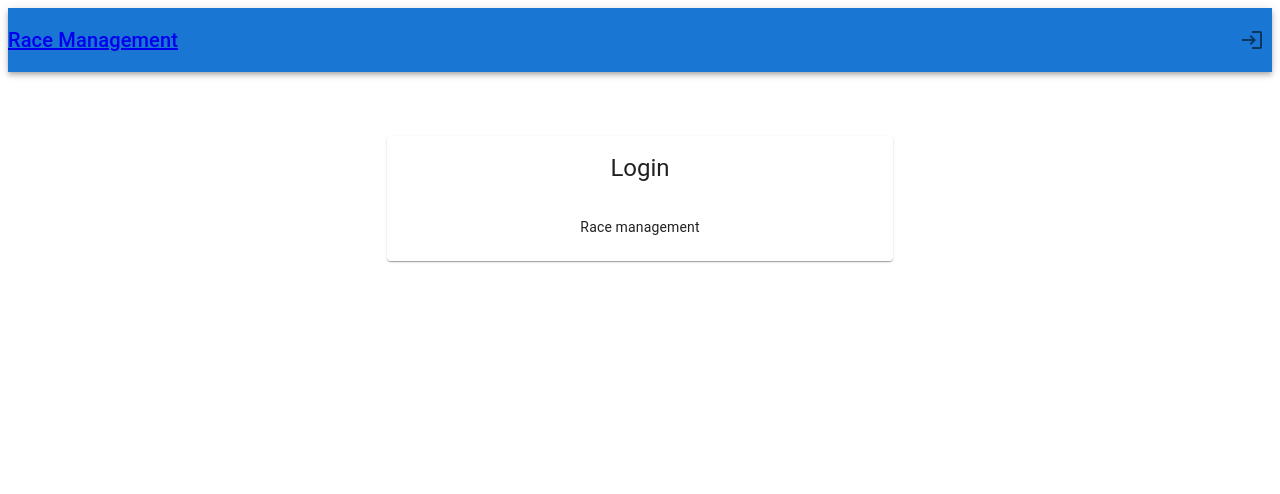
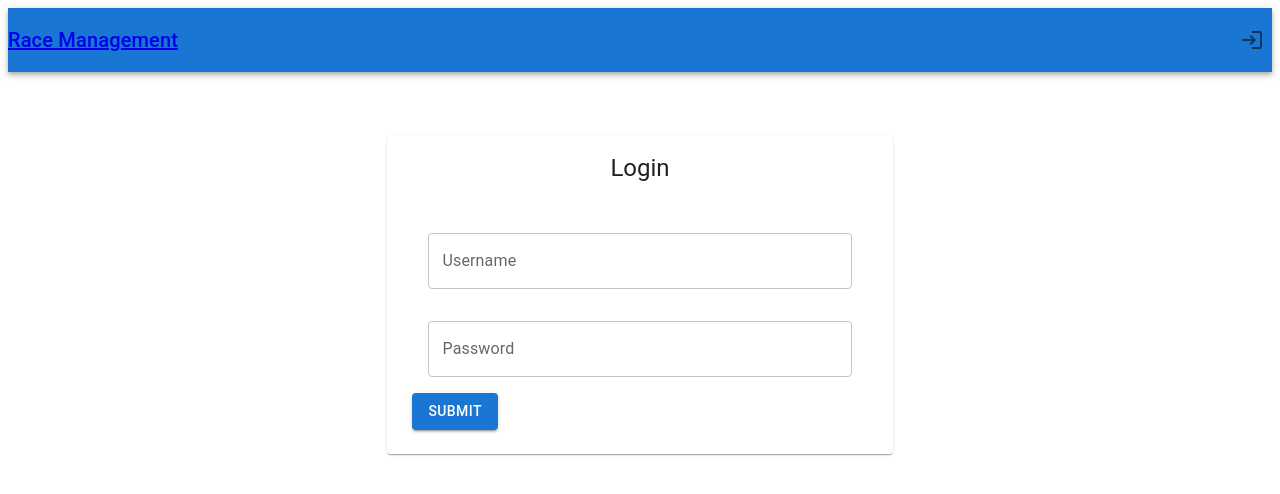
Before and after one commit to teddycrane/race-management-ui, a React (Create React App) app: page /login in a window 1280 px wide. Shown: the top 494 px of the page. Built offline with nearby package versions, Linux system fonts and the light colour scheme.

Commit message:
get login form created

```diff
--- a/src/components/Login/Login.tsx
+++ b/src/components/Login/Login.tsx
@@ -3,9 +3,9 @@ import {
   CardContent,
   CardHeader,
   Divider,
-  Typography,
 } from "@mui/material";
 import { Box, createTheme } from "@mui/system";
+import LoginForm from "./LoginForm";
 import React from "react";
 
 export const Login = (): JSX.Element => {
@@ -32,8 +32,8 @@ export const Login = (): JSX.Element => {
       >
         <CardHeader title="Login" />
         <Divider />
-        <CardContent>
-          <Typography variant="body2">Race management </Typography>
+        <CardContent sx={{ width: "90%" }}>
+          <LoginForm />
         </CardContent>
       </Card>
     </Box>
--- a/src/components/Login/LoginForm/LoginForm.tsx
+++ b/src/components/Login/LoginForm/LoginForm.tsx
@@ -1,7 +1,59 @@
-import React from "react";
+import React, { useMemo } from "react";
+import { Controller, useForm } from "react-hook-form";
+import { Box, Button, createTheme, TextField } from "@mui/material";
 
 export const LoginForm = (): JSX.Element => {
-  return <div data-testid="race-management-login-form">test</div>;
+  const theme = createTheme();
+  const { control, handleSubmit, watch } = useForm({
+    reValidateMode: "onChange",
+  });
+
+  const onSubmit = () => {
+    alert("logged in!");
+  };
+
+  return (
+    <div data-testid="race-management-login-form">
+      <form>
+        <Box sx={{ padding: theme.spacing(2) }}>
+          <Controller
+            control={control}
+            name="username"
+            defaultValue={""}
+            rules={{ required: true }}
+            render={({ field: { onChange, value } }) => (
+              <TextField
+                onChange={onChange}
+                value={value}
+                label="Username"
+                fullWidth
+              />
+            )}
+          />
+        </Box>
+        <Box sx={{ padding: theme.spacing(2) }}>
+          <Controller
+            control={control}
+            name="password"
+            defaultValue={""}
+            rules={{ required: true }}
+            render={({ field: { onChange, value } }) => (
+              <TextField
+                onChange={onChange}
+                value={value}
+                label="Password"
+                type="password"
+                fullWidth
+              />
+            )}
+          />
+        </Box>
+        <Button variant="contained" onClick={handleSubmit(() => onSubmit())}>
+          Submit
+        </Button>
+      </form>
+    </div>
+  );
 };
 
 export default LoginForm;
```
Also changed, not shown: 1 other file (tests, documents, lock files or other folders).
